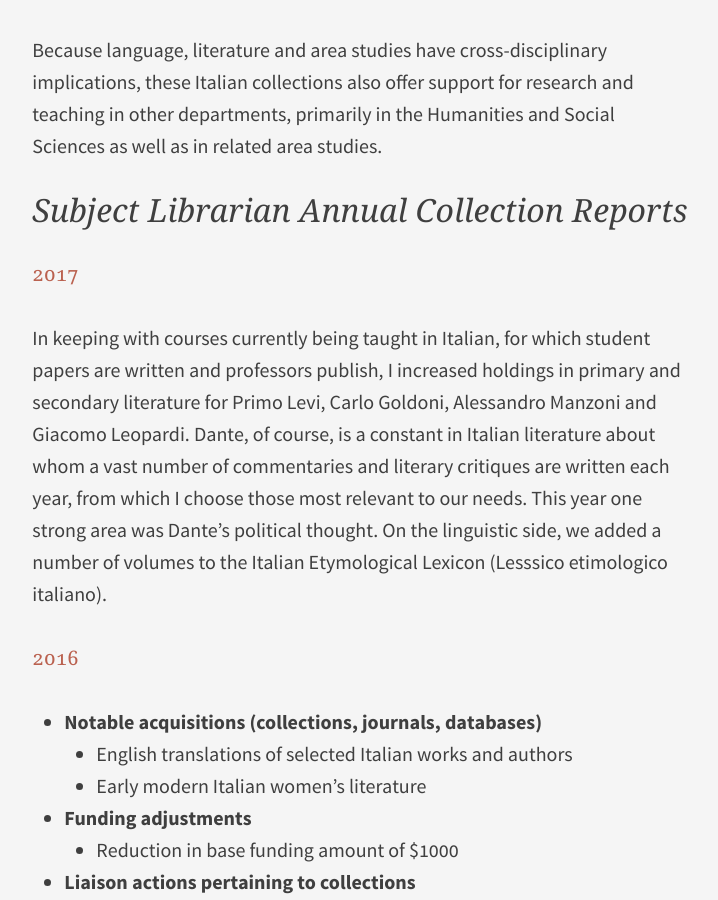
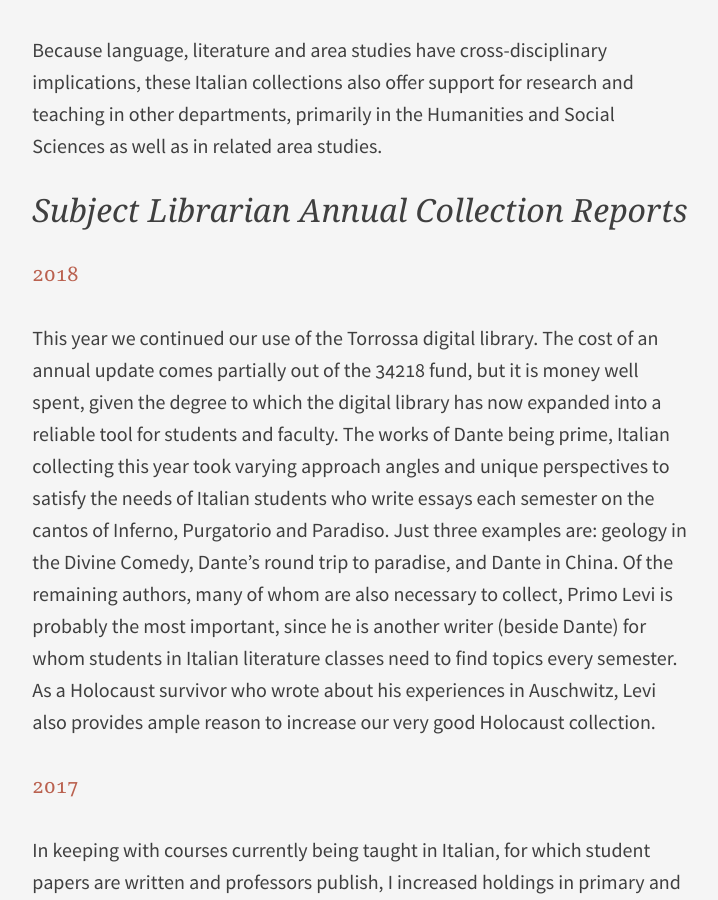
Before and after one commit to HBLL-Collection-Development/HBLL-Collection-Development.github.io, a Jekyll site: the page built from _posts/2019-01-17-34218.md, in a window 1280 px wide and 900 px high, scrolled down 2574 px. Shown: the whole window, without its empty margins (280-998 px from the left). Built offline with Jekyll 4.4.1, drawn with Linux system fonts in a browser that asks for light colours.

Commit message:
Update 2019-01-17-34218.md

```diff
--- a/_posts/2019-01-17-34218.md
+++ b/_posts/2019-01-17-34218.md
@@ -35,6 +35,9 @@ Because language, literature and area studies have cross-disciplinary implicatio
 
 ## Subject Librarian Annual Collection Reports
 
+### 2018
+This year we continued our use of the Torrossa digital library. The cost of an annual update comes partially out of the 34218 fund, but it is money well spent, given the degree to which the digital library has now expanded into a reliable tool for students and faculty. The works of Dante being prime, Italian collecting this year took varying approach angles and unique perspectives to satisfy the needs of Italian students who write essays each semester on the cantos of Inferno, Purgatorio and Paradiso. Just three examples are: geology in the Divine Comedy, Dante’s round trip to paradise, and Dante in China. Of the remaining authors, many of whom are also necessary to collect, Primo Levi is probably the most important, since he is another writer (beside Dante) for whom students in Italian literature classes need to find topics every semester. As a Holocaust survivor who wrote about his experiences in Auschwitz, Levi also provides ample reason to increase our very good Holocaust collection.
+
 ### 2017
 In keeping with courses currently being taught in Italian, for which student papers are written and professors publish, I increased holdings in primary and secondary literature for Primo Levi, Carlo Goldoni, Alessandro Manzoni and Giacomo Leopardi. Dante, of course, is a constant in Italian literature about whom a vast number of commentaries and literary critiques are written each year, from which I choose those most relevant to our needs. This year one strong area was Dante's political thought. On the linguistic side, we added a number of volumes to the Italian Etymological Lexicon (Lesssico etimologico italiano).
 
```
